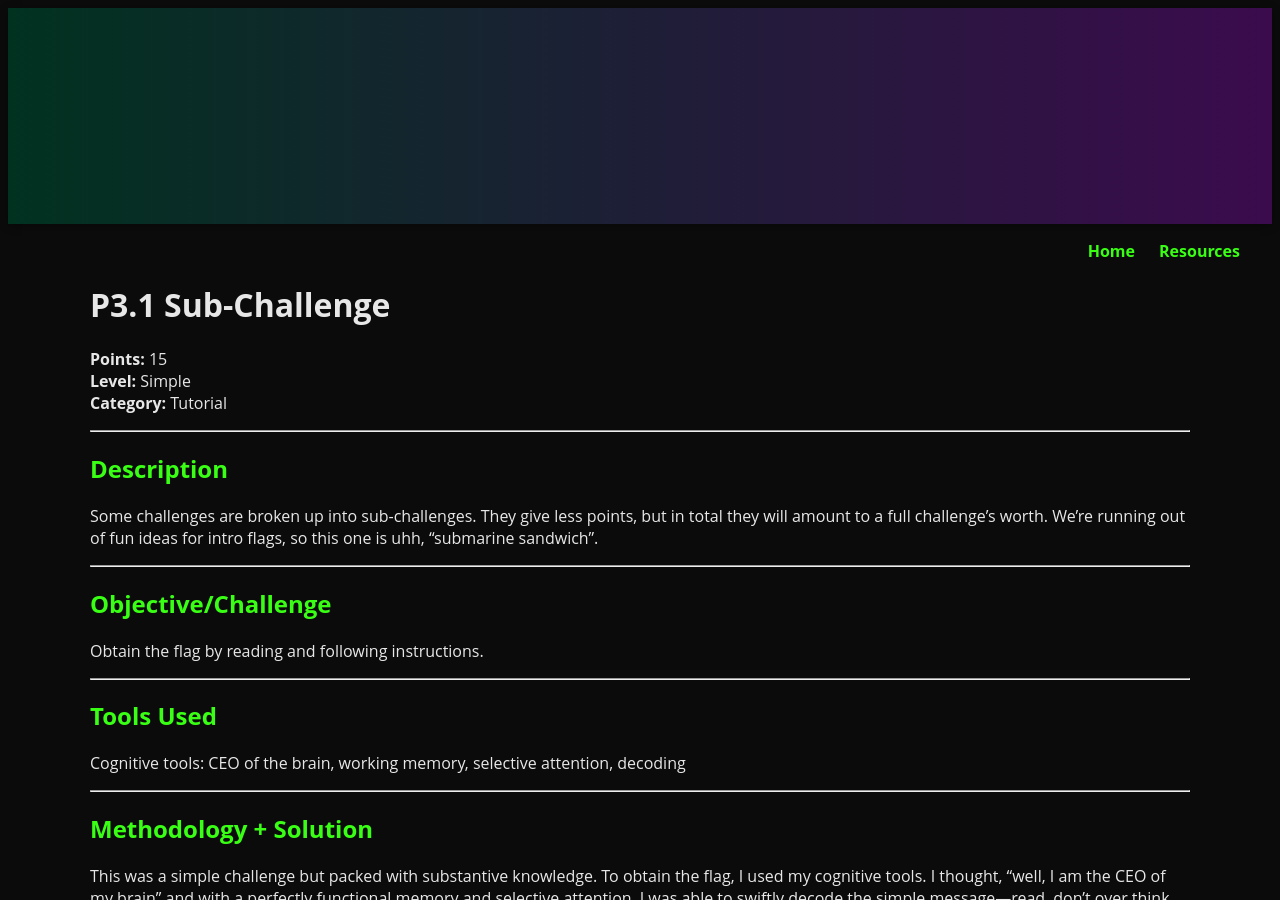
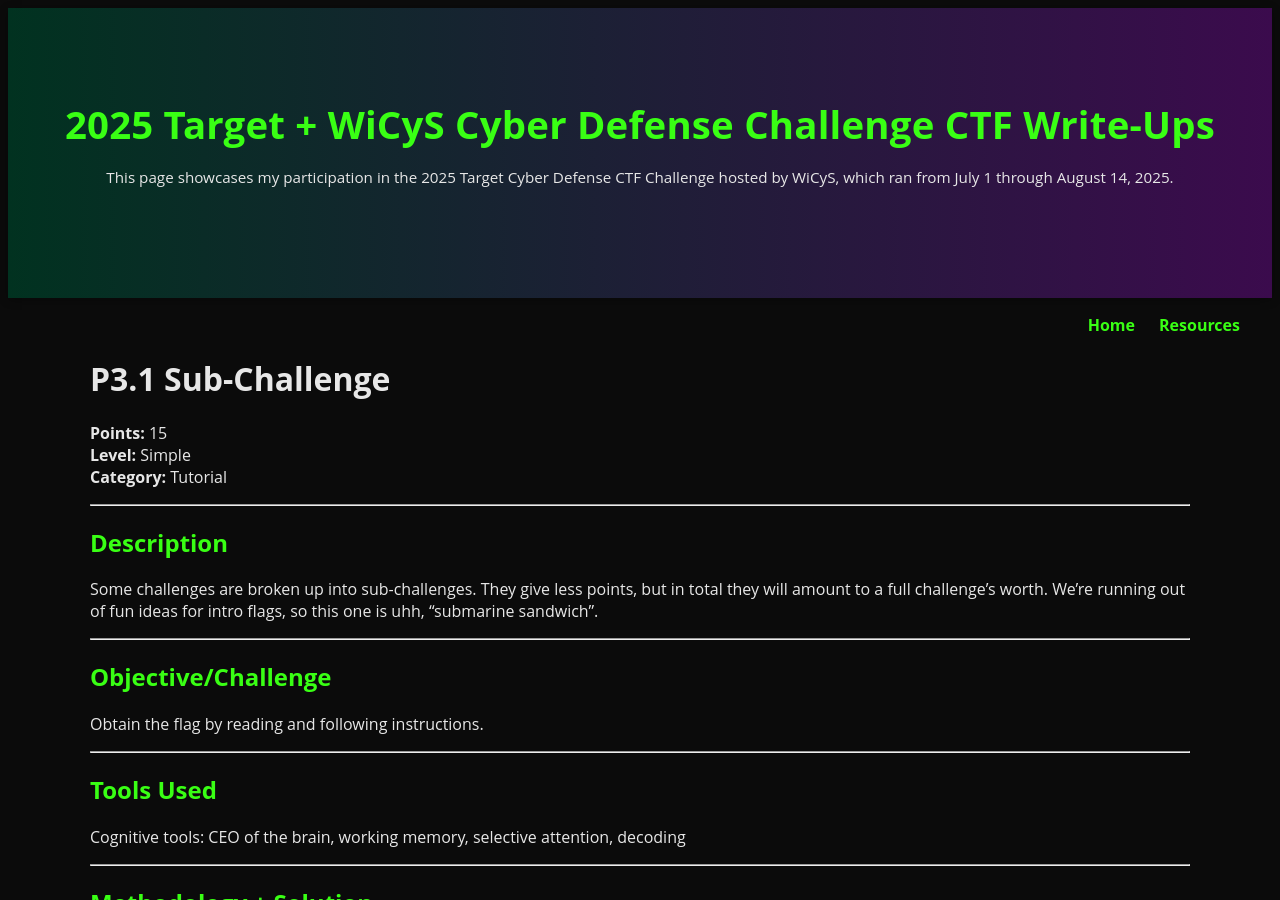
Before and after one commit to glsanclem/2025_wicys_target_ctf, a Jekyll site: the page built from practice_challenges/p3-1-sub-challenge.md, in a window 1280 px wide and 900 px high. Built offline with Jekyll 4.4.1, drawn with Linux system fonts in a browser that asks for light colours.

Commit message:
Update p3-1-sub-challenge.md

```diff
--- a/practice_challenges/p3-1-sub-challenge.md
+++ b/practice_challenges/p3-1-sub-challenge.md
@@ -1,6 +1,9 @@
 ---
 layout: default
-title: "P3.1: Sub-Challenge"
+title: "Your Page Title Here"
+hero:
+  heading: "2025 Target + WiCyS Cyber Defense Challenge CTF Write-Ups"
+  text: "This page showcases my participation in the 2025 Target Cyber Defense CTF Challenge hosted by WiCyS, which ran from July 1 through August 14, 2025."
 ---
 
 # P3.1 Sub-Challenge
```
